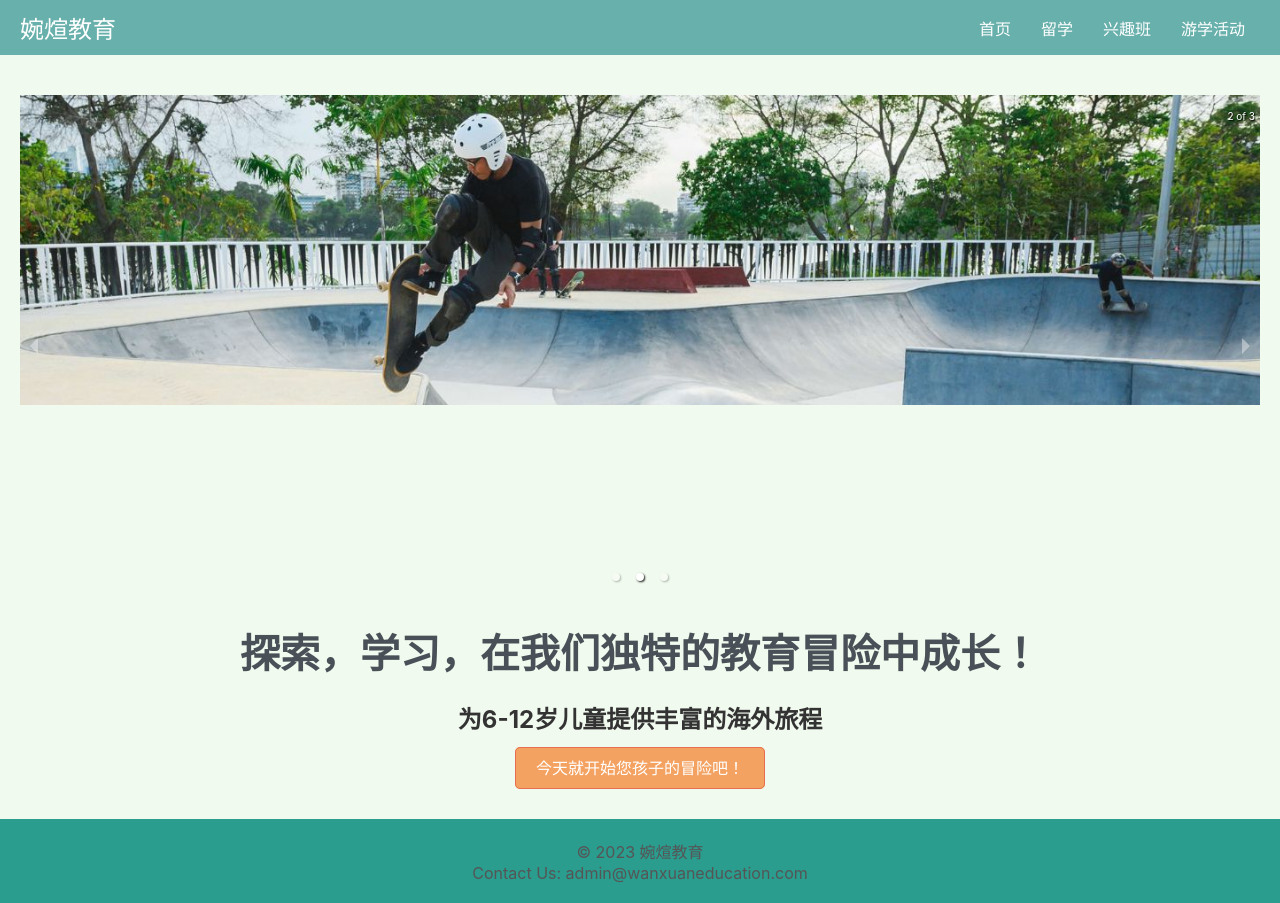
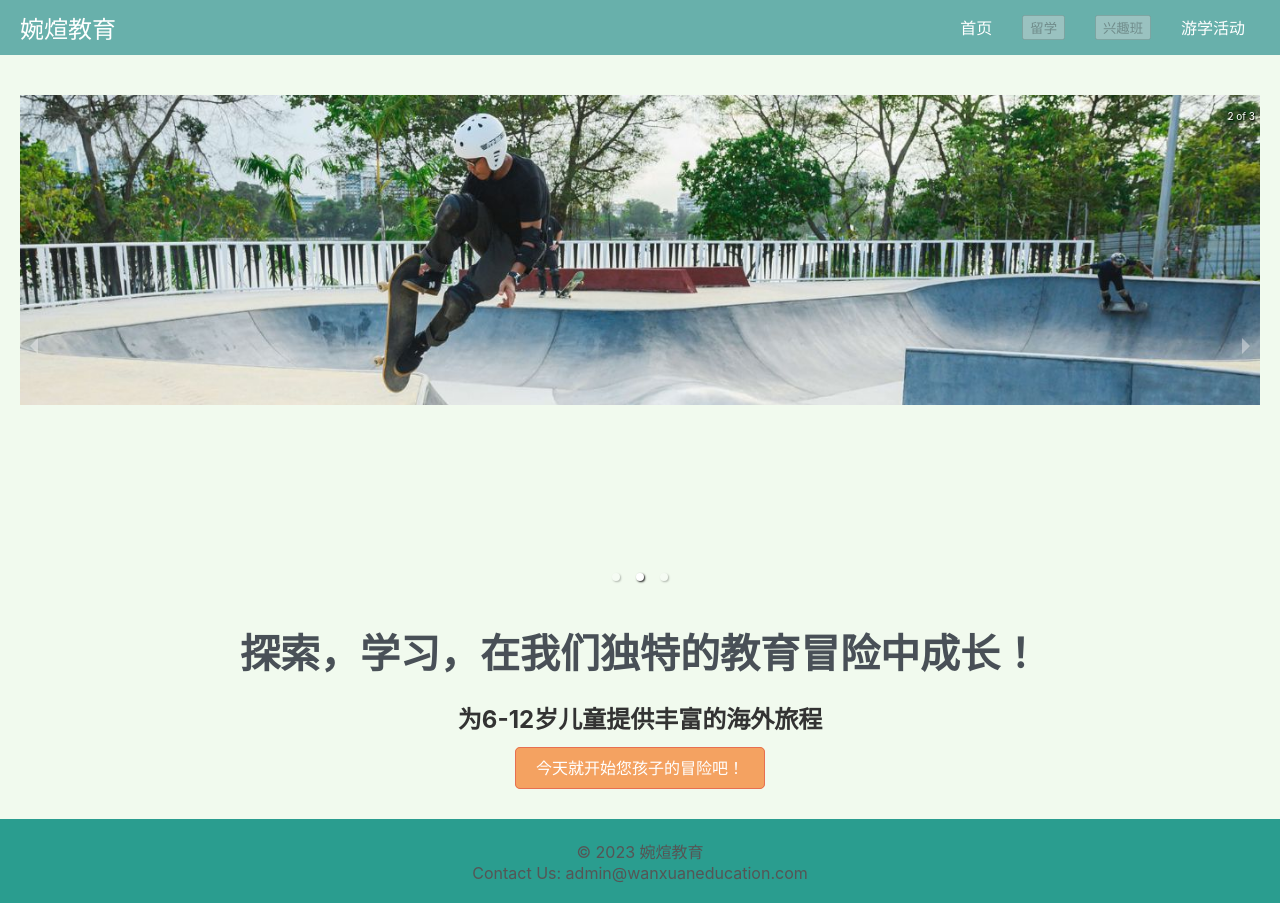
Before and after one commit to hunglun/wanxuan-website, a React (Create React App) app: page / in a window 1280 px wide. Built offline with nearby package versions, Linux system fonts and the light colour scheme.

Commit message:
disable 2 header items

```diff
--- a/src/components/Header.js
+++ b/src/components/Header.js
@@ -7,8 +7,8 @@ function Header(  { selectPage }) {
       <nav>
         <li onClick={() => selectPage(0)}>首页</li>
         {/* Attach the onClick event handler to this li */}
-        <li onClick={() => selectPage(3)}>留学</li>
-        <li onClick={() => selectPage(2)}>兴趣班</li>
+        <li onClick={() => selectPage(3)}><button disabled>留学</button></li>
+        <li onClick={() => selectPage(2)}><button disabled>兴趣班</button></li>
         <li onClick={() => selectPage(1)}>游学活动</li>
 
       </nav>
```
